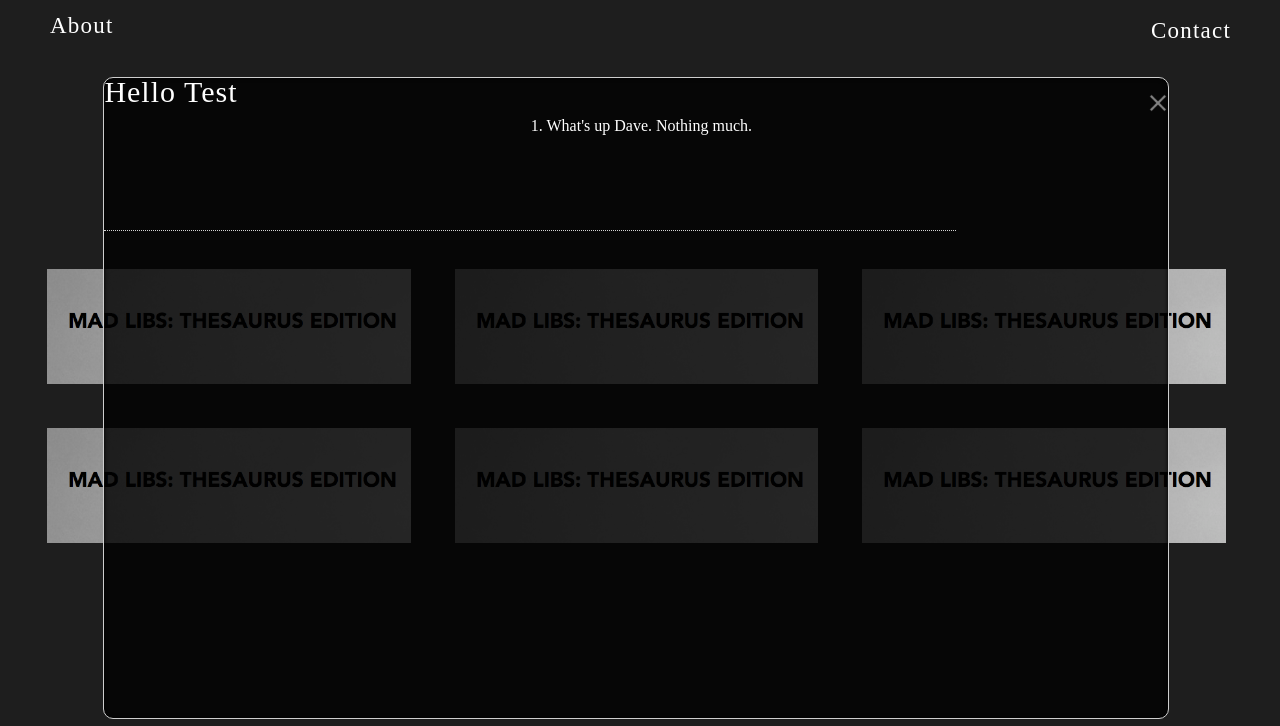
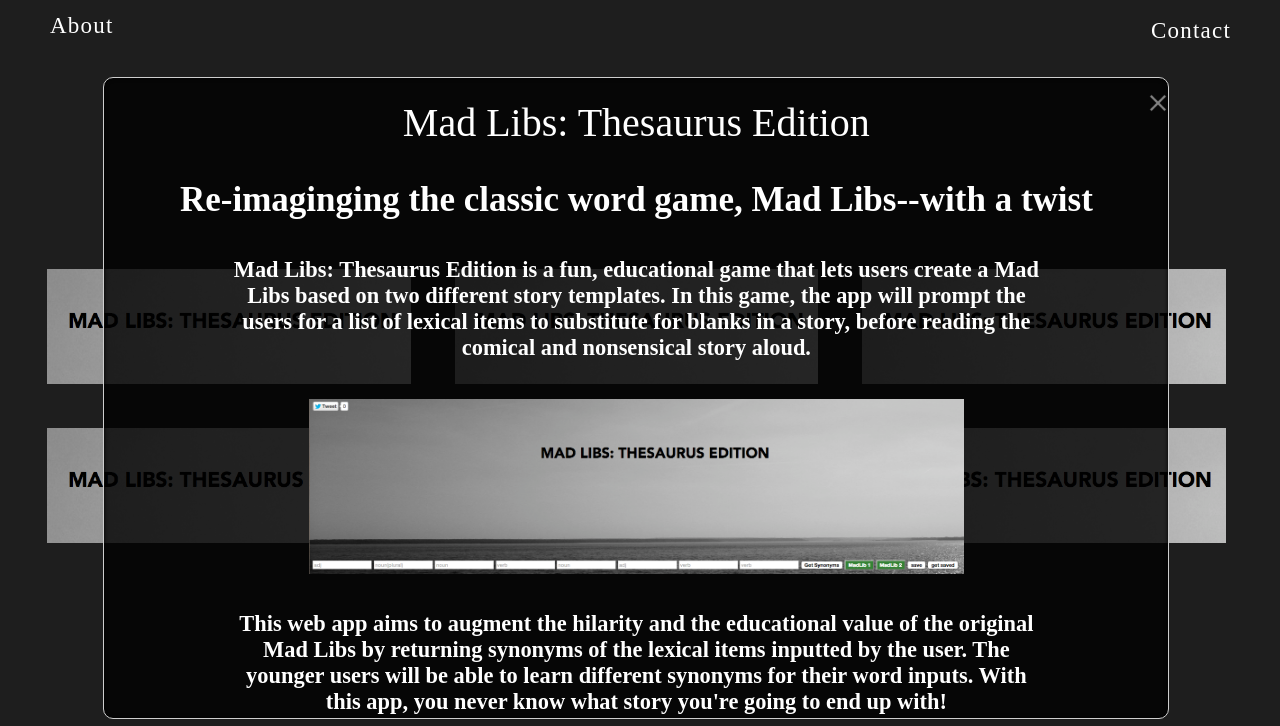
Before and after one commit to Flickster42490/maxmli-refactored, a website: page index.html in a window 1280 px wide. Both pictures are taken after a click on the element 228 px from the left and 1047 px from the top of the page. Shown: the part 721-1447 px from the top of the page. Drawn offline with nearby package versions, Linux system fonts and the light colour scheme; a script that the page names is missing; files whose address does not match are found by name.

Commit message:
update for the mad libs teaser popup

```diff
--- a/css/popup.css
+++ b/css/popup.css
@@ -25,14 +25,6 @@
   font-size: 16px;
   line-height: 24px;
 }
-#popupAbout h1, #popupProjects h1, #popupContact h1, #popupBlog h1 {
-  text-align: left;
-  font-size: 30px;
-  letter-spacing: 1px;
-  border-bottom: 1px dotted #D3D3D3;
-  padding-bottom: 2px;
-  margin: 0;
-}
 #popupAboutClose, #popupProjectsClose, #popupContactClose, #popupBlogClose {
   right: 0;
   top: 15px;
--- a/css/styles.css
+++ b/css/styles.css
@@ -594,3 +594,24 @@ header ul li a:hover {
 .bold{
 	font-weight: bold;
 }
+.title{
+	text-align:center;
+	font-size:40px;
+	color:#fff;
+	margin-top: 2%;
+}
+.subtitle{
+	font-size:35px;
+	color:#fff;
+	margin-top:8%;
+	text-align: center;
+}
+.description{
+	width:80%;
+	margin: 0 auto;
+	font-size: 27px;
+}
+.popupImages{
+	width: 80%;
+	max-height: 350px;
+}
--- a/index.html
+++ b/index.html
@@ -67,13 +67,19 @@
         <br clear="all">
         <article id="popupAbout" class="popupAbout">
            <div class="customScrollBox">
-             <div class="container">
                <div class="content"> <a id="popupAboutClose"><img src="images/cross.png" width="20" alt="" /></a>
-                 <h1 class='commandments'>Hello Test</h1>
-                   <div class='commandments'>
-                   <p>1. What's up Dave. Nothing much.</p>
+                 <h2 class='title popupContent'>Mad Libs: Thesaurus Edition</h2>
+                     <h3 class='subtitle popupContent'>Re-imaginging the classic word game, Mad Libs--with a twist</h3>
+                   <div class='description popupContent'>
+                     <h5>Mad Libs: Thesaurus Edition is a fun, educational game that lets users create a Mad Libs based on two different story templates. In this game, the app will prompt the users for a list of lexical items to substitute for blanks in a story, before reading the comical and nonsensical story aloud.</h5>
+                     <img class='popupImages' src="/images/madLibs/smallHome.png">
+                     <h5>This web app aims to augment the hilarity and the educational value of the original Mad Libs by returning synonyms of the lexical items inputted by the user. The younger users will be able to learn different synonyms for their word inputs. With this app, you never know what story you're going to end up with!</h5>
+                     <img class='popupImages' src="/images/madLibs/beforeAfter.png">
+                     <h5>talk about the saving functionality, short term</h5>
+                     <h5>talk about the user experience with the </h5>
+                     <h5>Mad Libs: Thesaurus Edition is simply built with Angular.js, Node.js, Express.js. The Node Cache module simplified the NodeJS internal caching. The Google Speech Synthesis API was instrumental in recreating the multi-person aspect of the original game. We used the Big Huge Thesaurus API for the synonym look ups.</h5>
+                     // <img tech stack photo>
                    </div>
-               </div>
              </div>
          <div class="dragger_container">
            <div class="dragger"></div>
```
Also changed, not shown: images/madLibs/beforeAfter.png (added), images/madLibs/madLibsHome.png, images/madLibs/smallHome.png (added).
